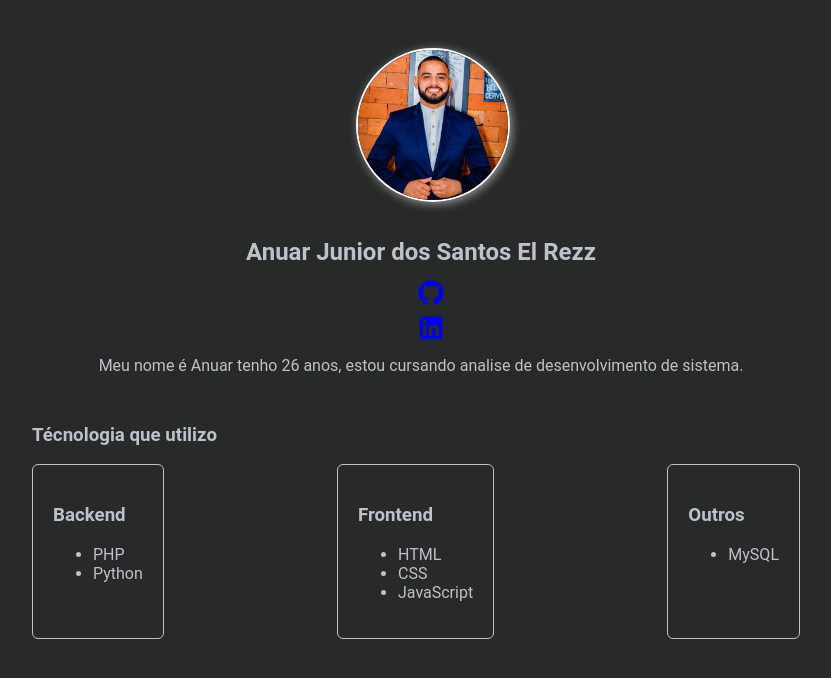
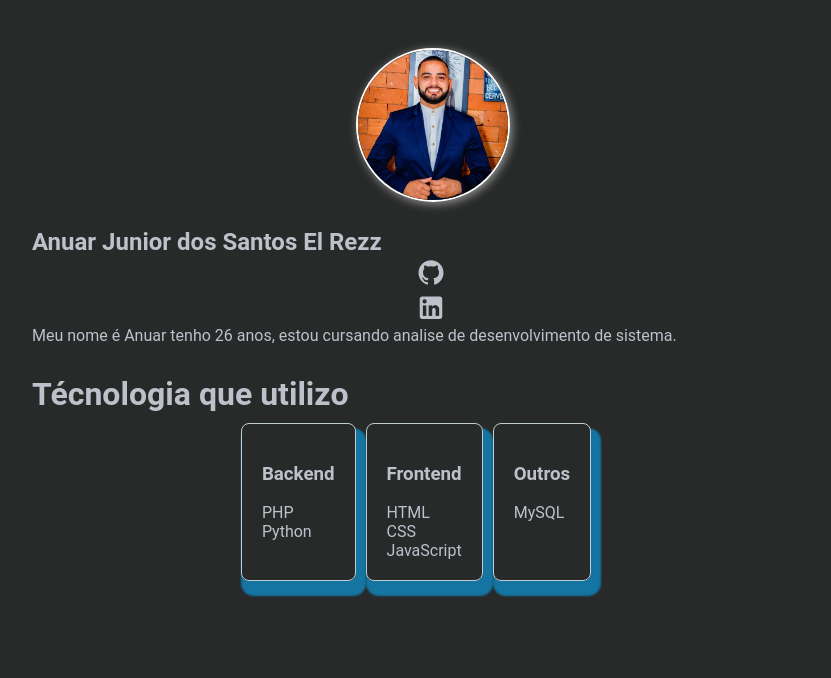
Before and after one commit to AnuarRezz/portfolio, a plain HTML site: page index.html in a window 1280 px wide. Shown: the whole page, without its empty margins (224-1055 px from the left). Drawn offline with Linux system fonts and the light colour scheme; some icons are missing.

Commit message:
alteracação de index e style

```diff
--- a/index.html
+++ b/index.html
@@ -34,7 +34,7 @@
 
 
         <selecion>
-            <h3>Técnologia que utilizo</h3>
+            <h1>Técnologia que utilizo</h1>
                 <div class="card-container">
                     <div class="card">
                         <h3>Backend</h3>
--- a/style2.css
+++ b/style2.css
@@ -1,11 +1,5 @@
 /*  */
 figure img {
-    /* border-radius: 50%;
-    width: 150px;
-    height: 150px;
-    margin: 0 auto;
-    padding: 20px; */
-
     width: 150px;
     border: 2px solid #ffffff;
     border-radius: 50%;
@@ -33,12 +27,11 @@ figure{
     padding: 20px;
 }
 
-h1, h2, p{
-    margin: 10px;
-    text-align: center;
+h1, h2, p, ul, li, a:-webkit-any-link {
+    margin: 0;
+    padding: 0;
     list-style: none;
-    padding-left: 10px;
-
+    color: unset;
 }
 
 section {
@@ -54,27 +47,30 @@ h1{
     font-family: 'Nunito Sans', sans-serif;
     font-size: 30px;
     color: #5E2129; */
-    margin-top: 0;
+    /* margin-top: 0;
     font-style: italic;
     font-size: 18px;
     color: #494949;
     font-weight:100;
-    letter-spacing: -1px;
+    letter-spacing: -1px; */
+    margin-bottom: 10px;
 
 }
 p{
-    text-align: center;
+    text-align: justify;
+    margin-bottom: 10px;
 }
 .card {
-   border: 1px solid #bdc1ca;
-   border-radius: 6px;
+   border: 1px solid #C0CDD3;
+   box-shadow: 5px 10px 2px 5px rgb(20, 117, 162);
+   border-radius: 8px;
    padding: 20px;
 }
 .card-container {
     display: flex;
     grid-gap: 10px;
     flex-wrap: wrap;
-    justify-content: space-between;
+    justify-content: center;
 }
 .mdi {
     font-size: 30px;
@@ -85,10 +81,8 @@ p{
     margin-right:20px;
 }
 
-@media (max-width) {
-    .card-container {
-        background-color: aqua;
-        flex-wrap: wrap;
+@media (max-width: 860px) {
+    main {
+        width: 5;
     }
-
 }
```
